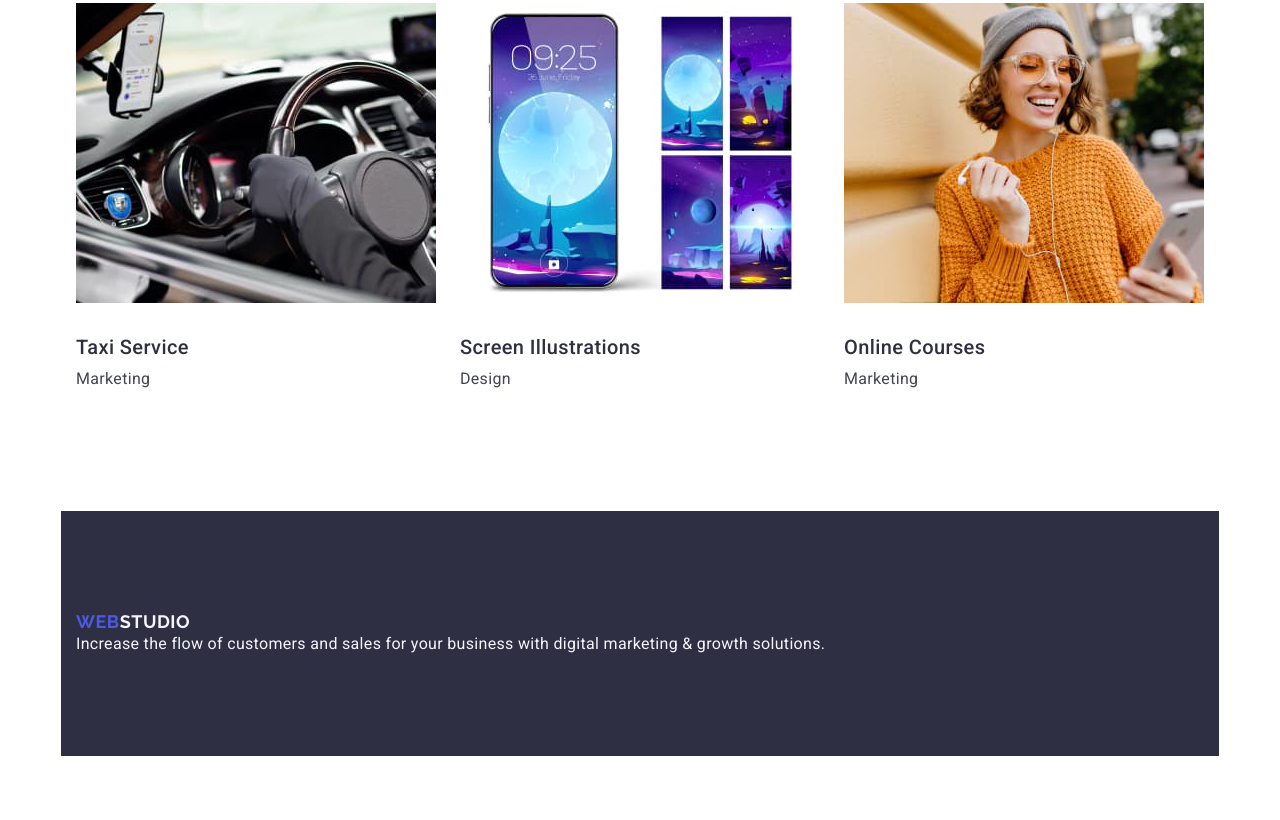
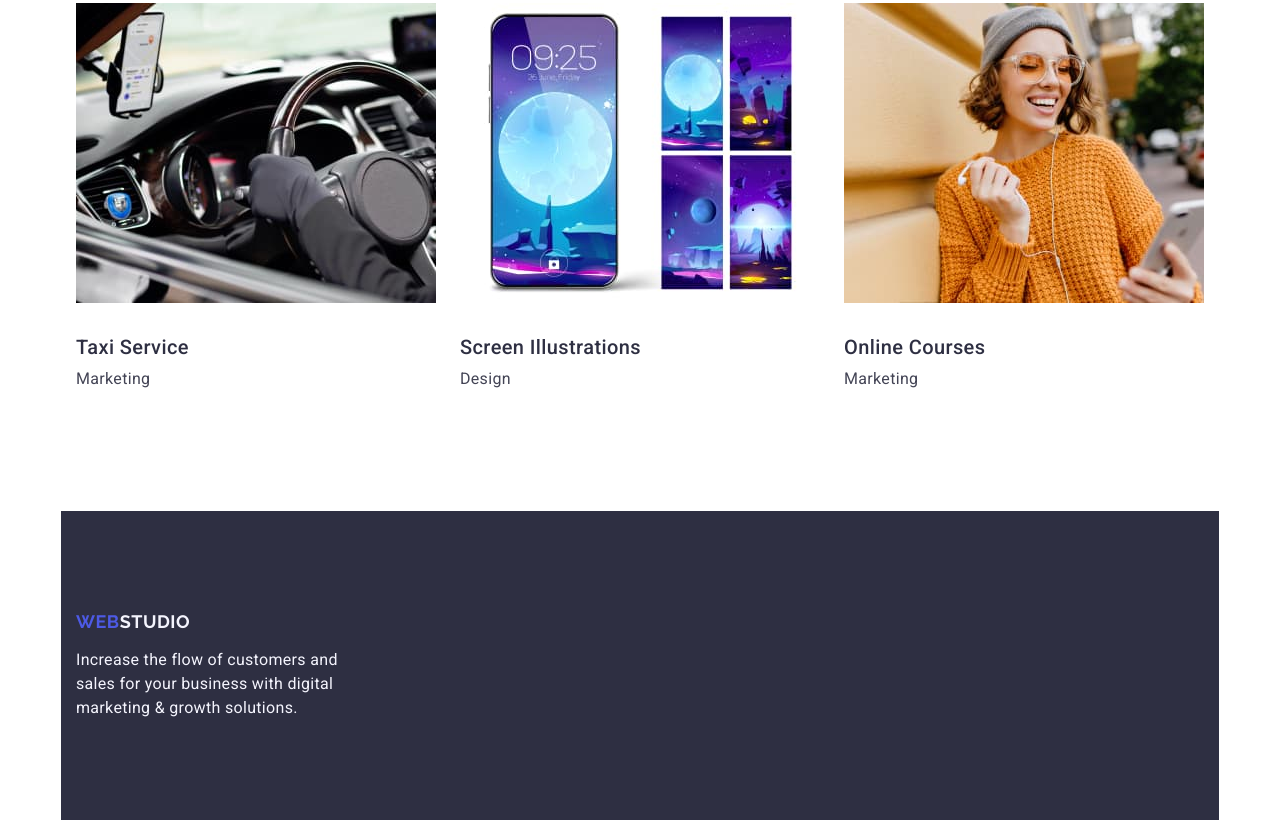
Before and after one commit to Yevhenii-Shevchenko/goit-markup-hw-03, a plain HTML site: page index.html in a window 1280 px wide. Shown: the part 2414-3234 px from the top of the page. Before the commit the page ends 3170 px from the top, so only its background shows below. Drawn offline with nearby package versions, Linux system fonts and the light colour scheme.

Commit message:
end foter

```diff
--- a/css/styles.css
+++ b/css/styles.css
@@ -329,9 +329,15 @@ button {
   color: #f4f4fd;
 }
 
+.footer-logo {
+  display: block;
+  margin-bottom: 16px;
+}
+
 .footer-p {
   font-size: 16px;
   line-height: 1.5;
   letter-spacing: 0.02em;
   color: #f4f4fd;
+  max-width: 264px;
 }
```
